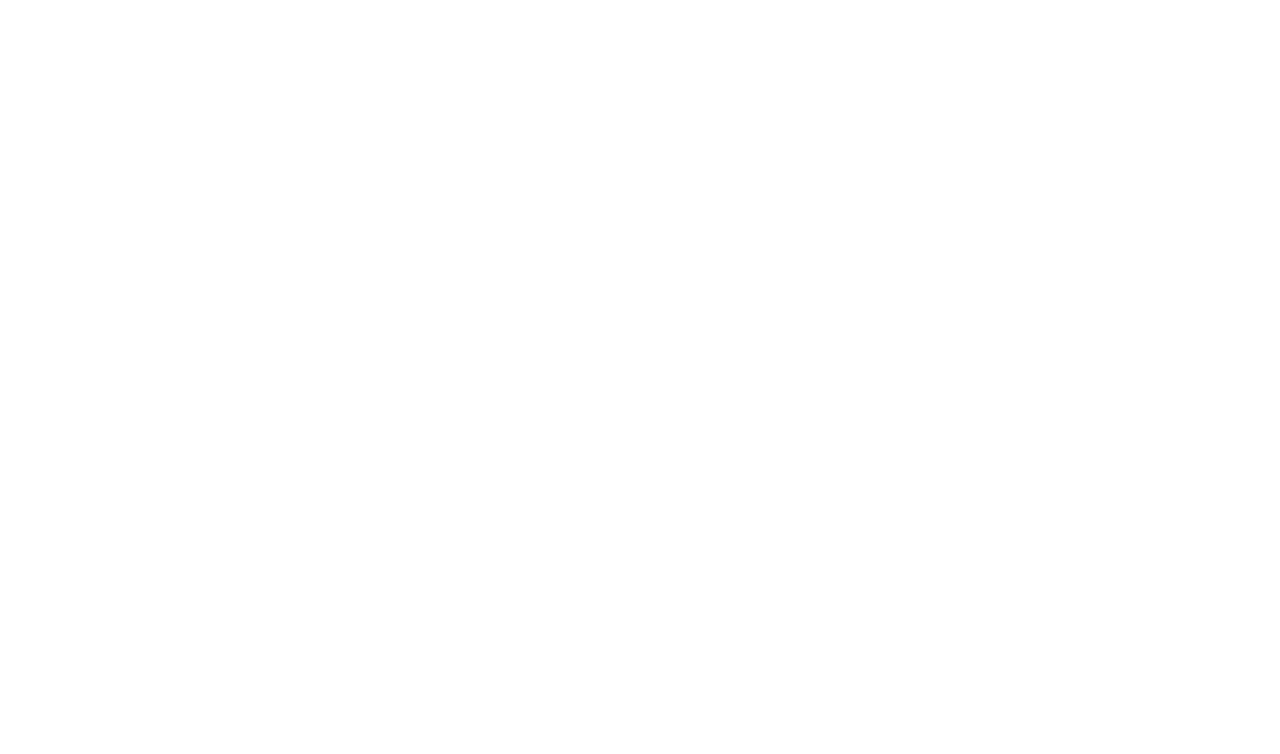
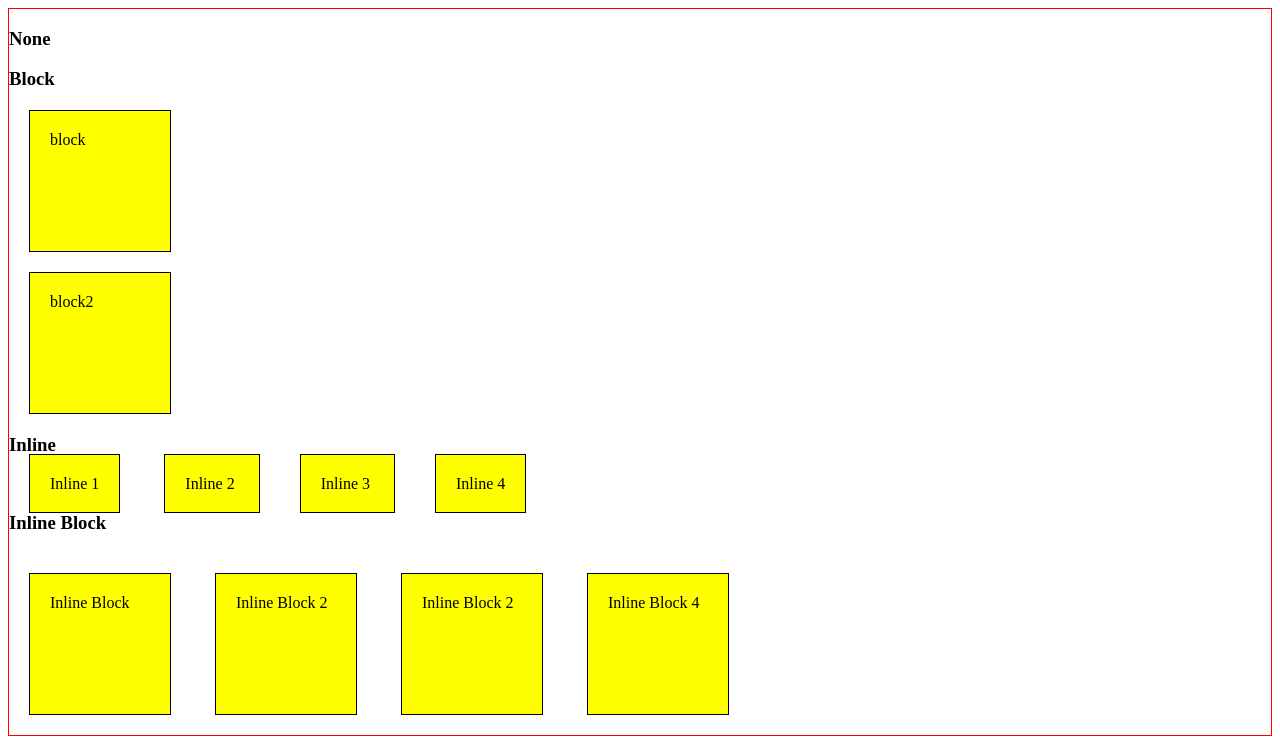
Before and after one commit to celis212/acamicadwfs62, a plain HTML site: page index.html in a window 1280 px wide. Drawn offline with Linux system fonts and the light colour scheme.

Commit message:
posicionamiento con display inline, block

```diff
--- a/index.html
+++ b/index.html
@@ -4,9 +4,25 @@
     <meta charset="UTF-8">
     <link rel="stylesheet" href="./style.css">
     <meta name="viewport" content="width=device-width, initial-scale=1.0 user-scalable=no">
-    <title>Document</title>
+    <title>Position</title>
 </head>
 <body>
-
+    <div id="contenedor">
+        <h3>None</h3>
+        <div id="none">Este div no se mostará</div>
+        <h3>Block</h3>
+        <div class="block">block</div>
+        <div class="block">block2 </div>
+        <h3>Inline</h3>
+        <div class="inline">Inline 1</div>
+        <div class="inline">Inline 2 </div>
+        <div class="inline">Inline 3 </div>
+        <div class="inline">Inline 4 </div>
+        <h3>Inline Block</h3>
+        <div class="inline_block">Inline Block</div>
+        <div class="inline_block">Inline Block 2 </div>
+        <div class="inline_block">Inline Block 2 </div>
+        <div class="inline_block">Inline Block 4 </div>
+      </div>
 </body>
 </html>
--- a/style.css
+++ b/style.css
@@ -0,0 +1,38 @@
+div {
+    border: 1px solid red;
+  }
+
+  #none{
+    display: none;
+  }
+
+  .block{
+    display: block;
+    background-color: yellow;
+      border: 1px solid black;
+      width: 100px;
+      height: 100px;
+      padding: 20px;
+    margin: 20px;
+  }
+
+  .inline{
+    display: inline;
+    background-color: yellow;
+      border: 1px solid black;
+      width: 100px;
+      height: 100px;
+      padding: 20px;
+    margin: 20px;
+  }
+
+
+  .inline_block{
+    display: inline-block;
+    background-color: yellow;
+      border: 1px solid black;
+      width: 100px;
+      height: 100px;
+      padding: 20px;
+    margin: 20px;
+  }
```
